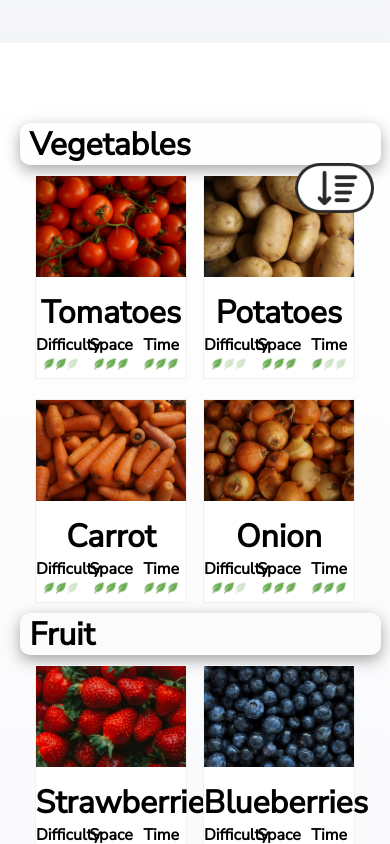
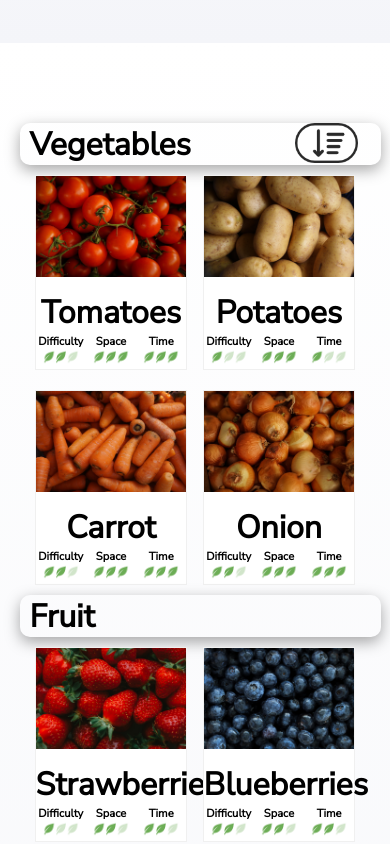
Before and after one commit to SchoolOfCode/w15_collaborative-react-project-fruit-veggie-grow-pro-team-i, a React (Create React App) app in the folder veggie_fruit_growpros/: page / in a window 390 px wide. Shown: the part 1280-2124 px from the top of the page. Built offline with nearby package versions, Linux system fonts and the light colour scheme; no server answers.

Commit message:
added bug fix's and mobile image width to be in a colume and width wider

```diff
--- a/veggie_fruit_growpros/src/components/BrowsePage/BrowsePage.css
+++ b/veggie_fruit_growpros/src/components/BrowsePage/BrowsePage.css
@@ -122,7 +122,7 @@
 .filterDropdown {
   width: 100px;
   right: 0%;
-  height: 100%;
+
 }
 
 .filterDropdown--btn {
@@ -223,12 +223,21 @@
     flex-direction: row;
     flex-wrap: wrap;
   }
+  .leafBox-h6{
+    font-size: 0.7rem;
+  }
   .leafimage{
     max-width: 80%;
     height: 70%;
   }
   .filterDropdown {
     position:absolute;
+
+
+  }
+  .filterDropdown--btn{
+    margin-top: 0;
+    height: 40px;
   }
 
 }
--- a/veggie_fruit_growpros/src/components/BrowsePage/popup/PopUp.css
+++ b/veggie_fruit_growpros/src/components/BrowsePage/popup/PopUp.css
@@ -192,6 +192,7 @@ text-align: center;
 
 @media only screen and (max-width: 600px) {
   .PopUpShell{
+    width: 100vw;
     z-index: 10;
     justify-content: space-between;
   }
@@ -210,4 +211,19 @@ text-align: center;
     width: 100%;
     justify-content: flex-end;
   }
+  .InstructionsSection{
+    display: flex;
+    flex-direction: column;
+  }
+
+  .InstructionsSection::nth-child(2){
+    flex-direction: column-reverse;
+  }
+
+  .InstructionsText{
+    width: 95%;
+  }
+  .InstructionsImage{
+    width: 96%;
+  }
 }
```
